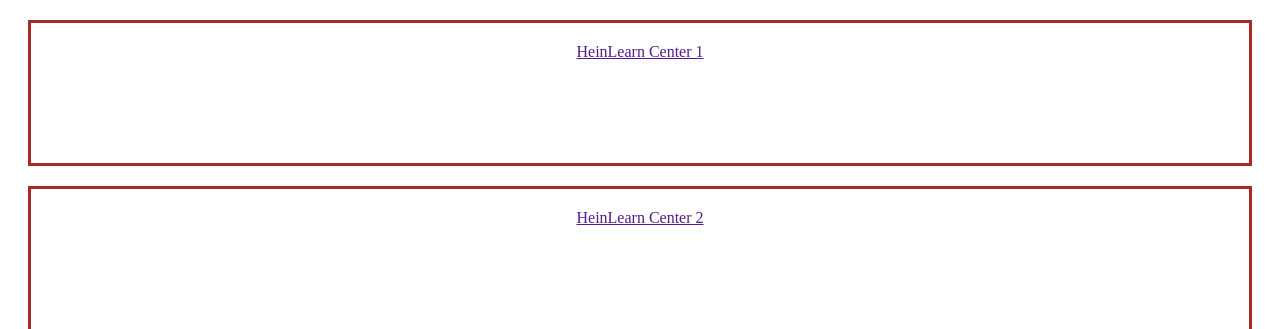
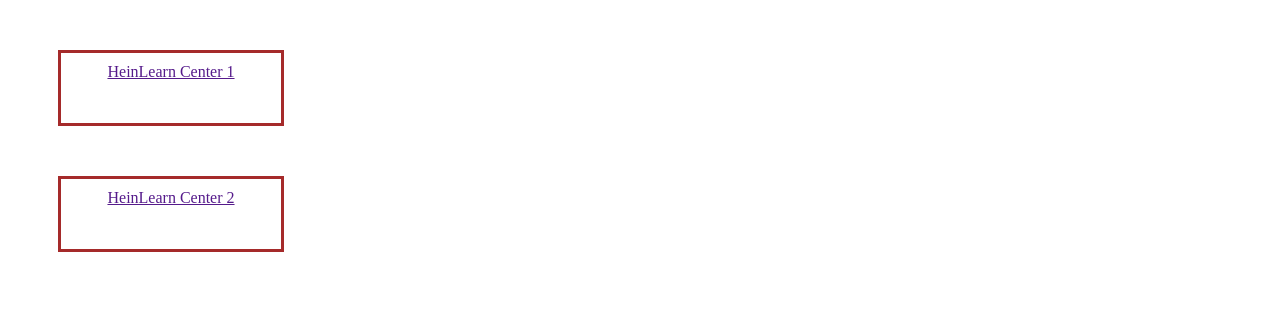
Before and after one commit to sulabbwai075/sulabbwai075.github.io, a plain HTML site: page HTML/CSS/display.html in a window 1280 px wide. Shown: the top 329 px of the page. Drawn offline with Linux system fonts and the light colour scheme.

Commit message:
CSS lesson

```diff
--- a/HTML/CSS/display.html
+++ b/HTML/CSS/display.html
@@ -13,9 +13,10 @@
         a {
             display: block;
             border: 3px solid brown;
-            padding: 20px;
-            margin: 20px;
-            height: 100px;
+            padding: 10px;
+            margin: 50px;
+            width: 200px;
+            height: 50px;
             text-align: center;
         }
 
```
Also changed, not shown: HTML/CSS/flexbox.html (+8 -6 lines).
